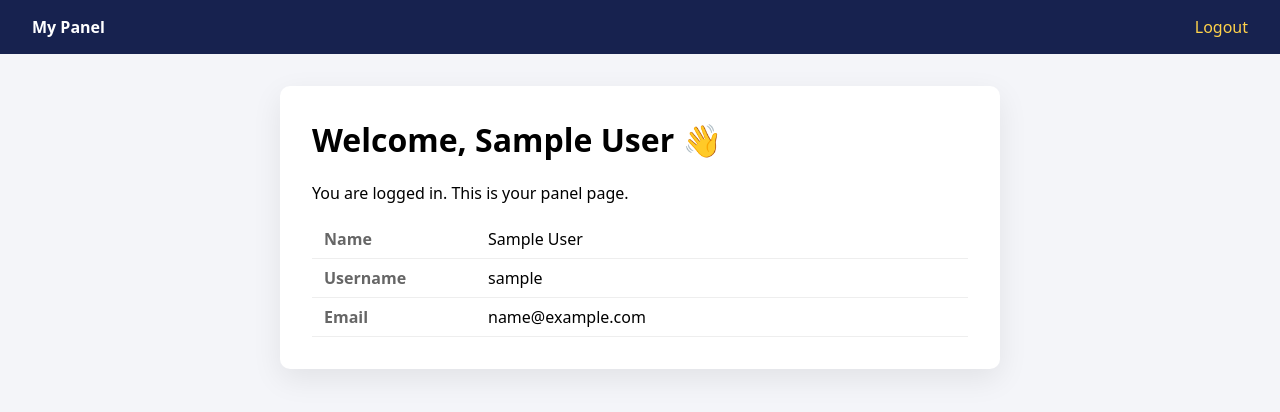
After one commit to mojienjoyment/message-app, a PHP site: page /panel.php in a window 1280 px wide. The commit adds this page. Shown: the top 412 px of the page. Run offline with PHP 8.4, Linux system fonts and the light colour scheme; the visitor is signed in with stand-in values (Sample User, id 1); a stand-in replaces the project's code that opens the database connection.

Commit message:
add auth flow: login + panel + session, shared db via require

```diff
--- /dev/null
+++ b/logout.php
@@ -0,0 +1,6 @@
+<?php
+session_start();
+session_unset();  // clear session data
+session_destroy();  // destroy the session
+header('Location: login.php');
+exit;
--- /dev/null
+++ b/panel.php
@@ -0,0 +1,51 @@
+<?php
+session_start();
+require 'db.php';
+
+// 🔒 Guard: no login session → send to login page
+if (!isset($_SESSION['user_id'])) {
+    header('Location: login.php');
+    exit;
+}
+
+// Logged in → read user info from the session
+$name = $_SESSION['name'];
+$username = $_SESSION['username'];
+$email = $_SESSION['email'];
+?>
+<!DOCTYPE html>
+<html lang="en">
+<head>
+<meta charset="UTF-8">
+<meta name="viewport" content="width=device-width, initial-scale=1">
+<title>Panel</title>
+<style>
+  body{font-family:system-ui,sans-serif;background:#f4f5f9;margin:0}
+  .topbar{background:#17224f;color:#fff;padding:1rem 2rem;display:flex;justify-content:space-between;align-items:center}
+  .topbar a{color:#ffd24a;text-decoration:none}
+  .wrap{max-width:720px;margin:2rem auto;padding:0 1rem}
+  .card{background:#fff;padding:2rem;border-radius:10px;box-shadow:0 10px 30px rgba(0,0,0,.08)}
+  h1{margin-top:0}
+  table{border-collapse:collapse;width:100%}
+  th,td{text-align:left;padding:.5rem .75rem;border-bottom:1px solid #eee}
+  th{color:#666;font-weight:600;width:140px}
+</style>
+</head>
+<body>
+<div class="topbar">
+  <strong>My Panel</strong>
+  <a href="logout.php">Logout</a>
+</div>
+<div class="wrap">
+  <div class="card">
+    <h1>Welcome, <?= htmlspecialchars($name) ?> 👋</h1>
+    <p>You are logged in. This is your panel page.</p>
+    <table>
+      <tr><th>Name</th><td><?= htmlspecialchars($name) ?></td></tr>
+      <tr><th>Username</th><td><?= htmlspecialchars($username) ?></td></tr>
+      <tr><th>Email</th><td><?= htmlspecialchars($email) ?></td></tr>
+    </table>
+  </div>
+</div>
+</body>
+</html>
```
Also changed, not shown: login.php (added, +92 -0 lines), register.php (+5 -21 lines), 1 other file.
